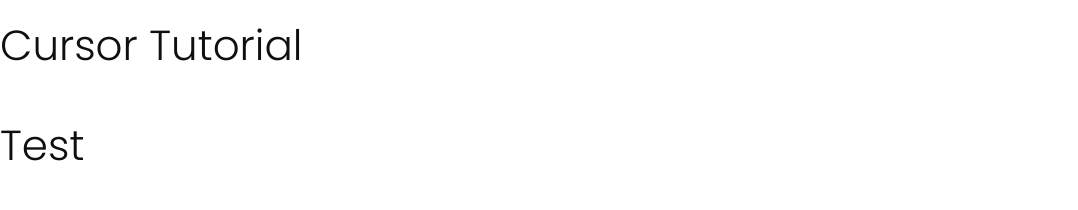
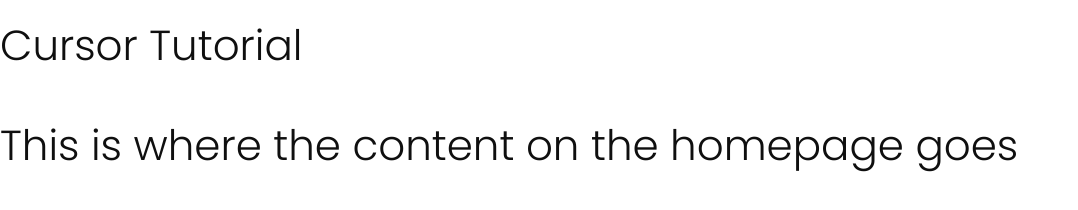
Before and after one commit to mediabq/gatsby-custom-cursor, a Gatsby site: page / in a window 1280 px wide. Shown: the top 210 px of the page, without its empty margins (0-1078 px from the left). Built offline with nearby package versions, Linux system fonts and the light colour scheme; Gatsby itself is replaced by a stand-in of ours.

Commit message:
changed starter files

```diff
--- a/src/pages/index.js
+++ b/src/pages/index.js
@@ -8,7 +8,7 @@ const IndexPage = () => {
   return (
     <Layout>
       <IndexPageStyles>
-        <h1>Test</h1>
+        <h1>This is where the content on the homepage goes</h1>
       </IndexPageStyles>
     </Layout>
   );
```
